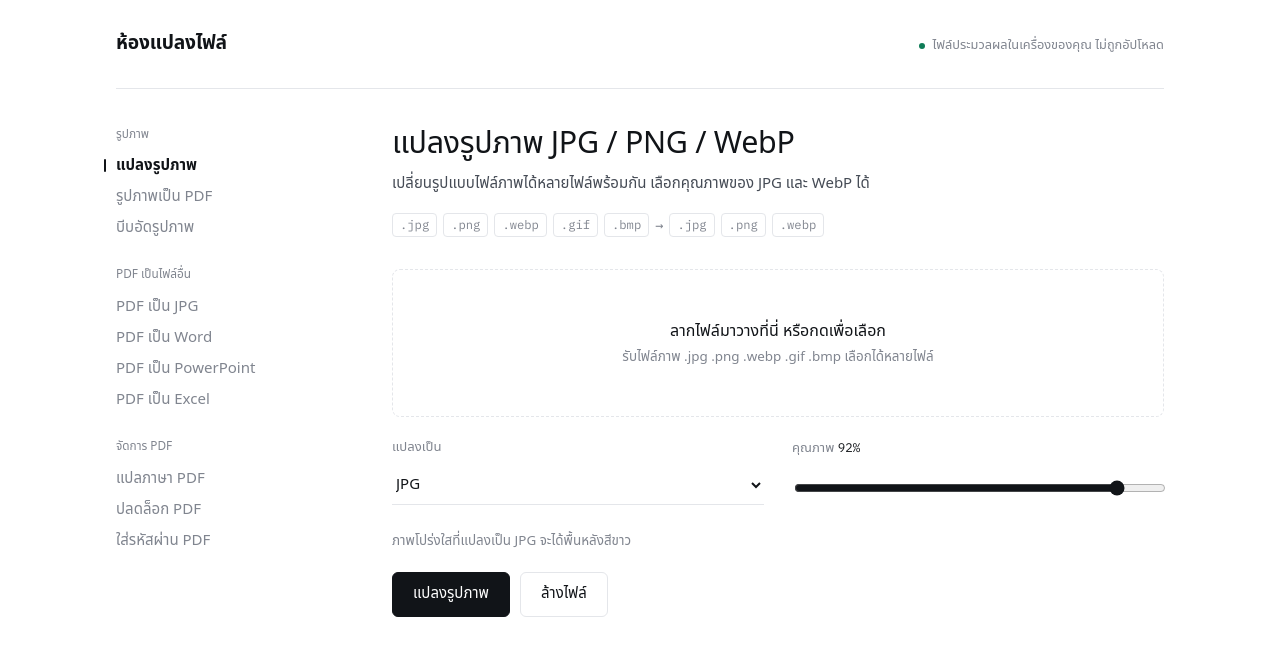
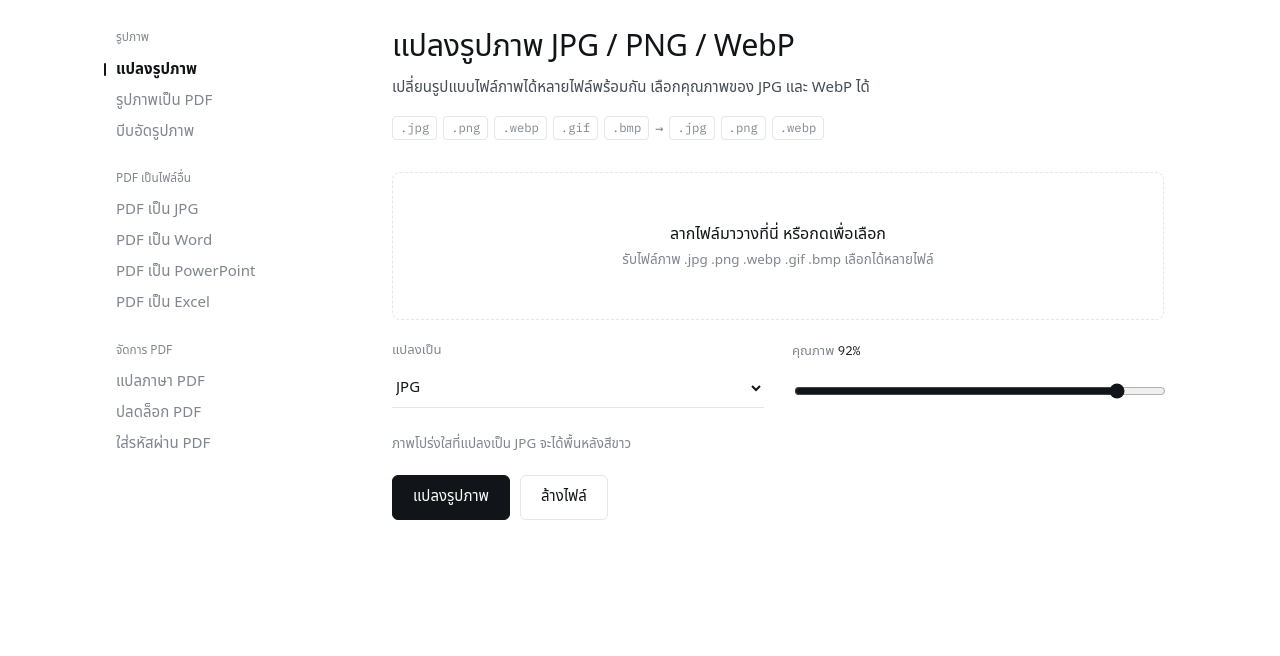
Before and after one commit to Nanashi1150/Concerting, a website with bundled scripts: page public/index.html in a window 1280 px wide. Built offline with nearby package versions, Linux system fonts and the light colour scheme; a web font is replaced by a local one.

Commit message:
Remove page branding and local processing header

```diff
--- a/public/assets/css/app.css
+++ b/public/assets/css/app.css
@@ -36,11 +36,6 @@ body{background:var(--bg);color:var(--ink);font-family:var(--f-body);font-size:1
 button,input,select{font:inherit;color:inherit}
 :focus-visible{outline:2px solid var(--ink);outline-offset:3px}
 .wrap{max-width:1080px;margin:0 auto;padding-block:28px 72px;padding-left:max(16px,env(safe-area-inset-left,0px));padding-right:max(16px,env(safe-area-inset-right,0px))}
-
-.top{display:flex;align-items:baseline;justify-content:space-between;gap:12px 24px;flex-wrap:wrap;padding-bottom:28px;margin-bottom:36px;border-bottom:1px solid var(--line)}
-.brand b{font-family:var(--f-display);font-weight:600;font-size:1.2rem;letter-spacing:-.01em}
-.local{font-size:.8rem;color:var(--muted);display:flex;align-items:center;gap:8px}
-.local i{width:6px;height:6px;border-radius:50%;background:var(--ok);flex:none}
 
 .shell{display:grid;grid-template-columns:220px minmax(0,1fr);gap:56px;align-items:start}
 nav{position:sticky;top:max(24px,env(safe-area-inset-top,0px))}
@@ -132,7 +127,6 @@ main{min-width:0;display:flex;flex-direction:column;gap:32px}
 
 @media (max-width:860px){
   .shell{grid-template-columns:minmax(0,1fr);gap:28px}
-  .top{margin-bottom:24px;padding-bottom:20px}
   nav{position:static;display:flex;gap:6px;overflow-x:auto;padding-bottom:4px;align-items:stretch}
   .grp{display:none}
   .nb{width:auto;flex:none;white-space:nowrap;border:1px solid var(--line);border-radius:999px;padding:5px 14px}
--- a/public/index.html
+++ b/public/index.html
@@ -4,7 +4,7 @@
   <meta charset="utf-8">
   <meta name="viewport" content="width=device-width,initial-scale=1,viewport-fit=cover">
   <meta name="description" content="แปลงรูปภาพและ PDF เป็น Word, Excel และ PowerPoint ผ่านเบราว์เซอร์ โดยประมวลผลไฟล์ในเครื่องของคุณ">
-  <title>ห้องแปลงไฟล์</title>
+  <title>แปลงไฟล์</title>
   <link rel="stylesheet" href="https://fonts.googleapis.com/css2?family=Anuphan:wght@500;600;700&family=IBM+Plex+Sans+Thai:wght@400;500;600&family=IBM+Plex+Mono:wght@400;500&display=swap">
   <link rel="stylesheet" href="./assets/css/base.css">
   <link rel="stylesheet" href="./assets/css/app.css">
@@ -18,13 +18,6 @@
 </head>
 <body>
 <div class="wrap">
-  <header class="top">
-    <div class="brand">
-      <b>ห้องแปลงไฟล์</b>
-    </div>
-    <div class="local"><i></i>ไฟล์ประมวลผลในเครื่องของคุณ ไม่ถูกอัปโหลด</div>
-  </header>
-
   <div class="shell">
     <nav id="nav" aria-label="เลือกเครื่องมือ"></nav>
     <main>
```
